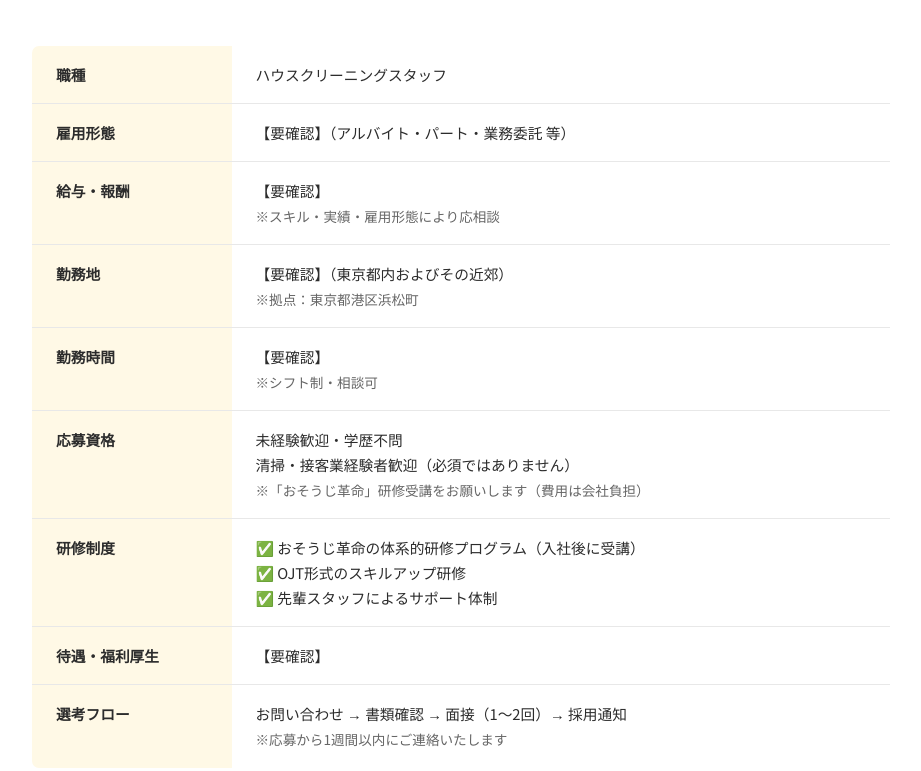
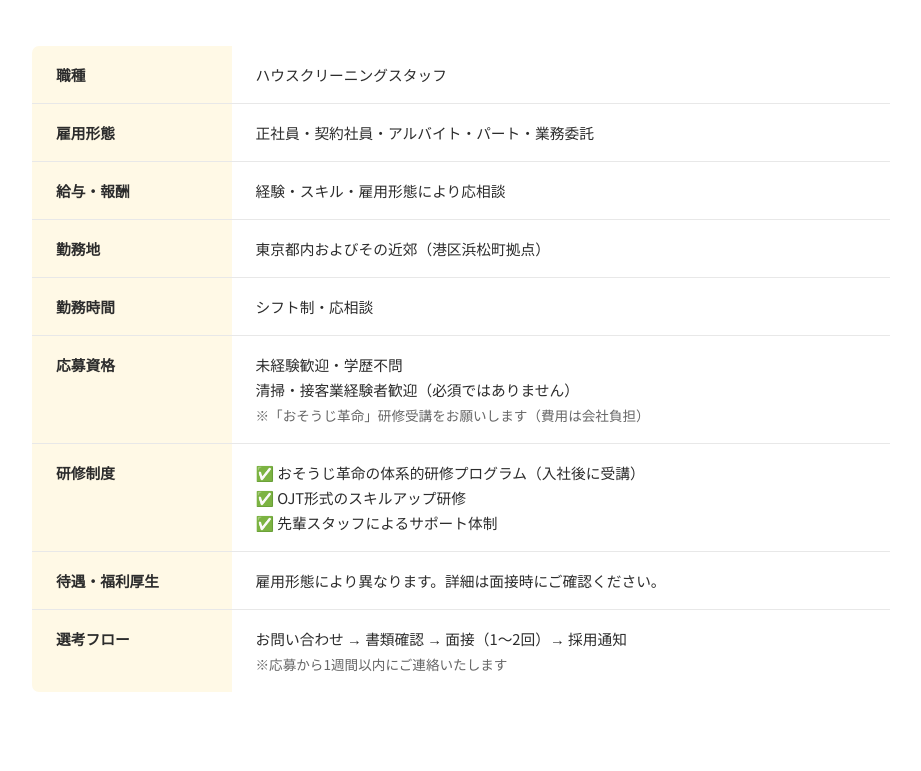
Before and after one commit to aicoach-dev/lele-do, a plain HTML site: page recruit.html in a window 1280 px wide. Shown: the part 1254-2025 px from the top of the page, without its empty margins (179-1100 px from the left). Drawn offline with Linux system fonts and the light colour scheme.

Commit message:
要確認プレースホルダーを解消・公開対応

```diff
--- a/recruit.html
+++ b/recruit.html
@@ -111,32 +111,19 @@
               </tr>
               <tr>
                 <th>雇用形態</th>
-                <td>【要確認】（アルバイト・パート・業務委託 等）</td>
+                <td>正社員・契約社員・アルバイト・パート・業務委託</td>
               </tr>
               <tr>
                 <th>給与・報酬</th>
-                <td>【要確認】<br>
-                  <span style="font-size:0.85rem; color:var(--color-text-light);">
-                    ※スキル・実績・雇用形態により応相談
-                  </span>
-                </td>
+                <td>経験・スキル・雇用形態により応相談</td>
               </tr>
               <tr>
                 <th>勤務地</th>
-                <td>
-                  【要確認】（東京都内およびその近郊）<br>
-                  <span style="font-size:0.85rem; color:var(--color-text-light);">
-                    ※拠点：東京都港区浜松町
-                  </span>
-                </td>
+                <td>東京都内およびその近郊（港区浜松町拠点）</td>
               </tr>
               <tr>
                 <th>勤務時間</th>
-                <td>【要確認】<br>
-                  <span style="font-size:0.85rem; color:var(--color-text-light);">
-                    ※シフト制・相談可
-                  </span>
-                </td>
+                <td>シフト制・応相談</td>
               </tr>
               <tr>
                 <th>応募資格</th>
@@ -158,7 +145,7 @@
               </tr>
               <tr>
                 <th>待遇・福利厚生</th>
-                <td>【要確認】</td>
+                <td>雇用形態により異なります。詳細は面接時にご確認ください。</td>
               </tr>
               <tr>
                 <th>選考フロー</th>
@@ -215,8 +202,7 @@
           </button>
           <div class="faq-answer" role="region">
             <div class="faq-answer-inner">
-              【要確認】<br>
-              詳細については採用担当までお気軽にお問い合わせください。
+              勤務地や担当エリアにより異なります。詳細は面接時にお気軽にご相談ください。
             </div>
           </div>
         </div>
```
Also changed, not shown: company.html (+0 -8 lines).
